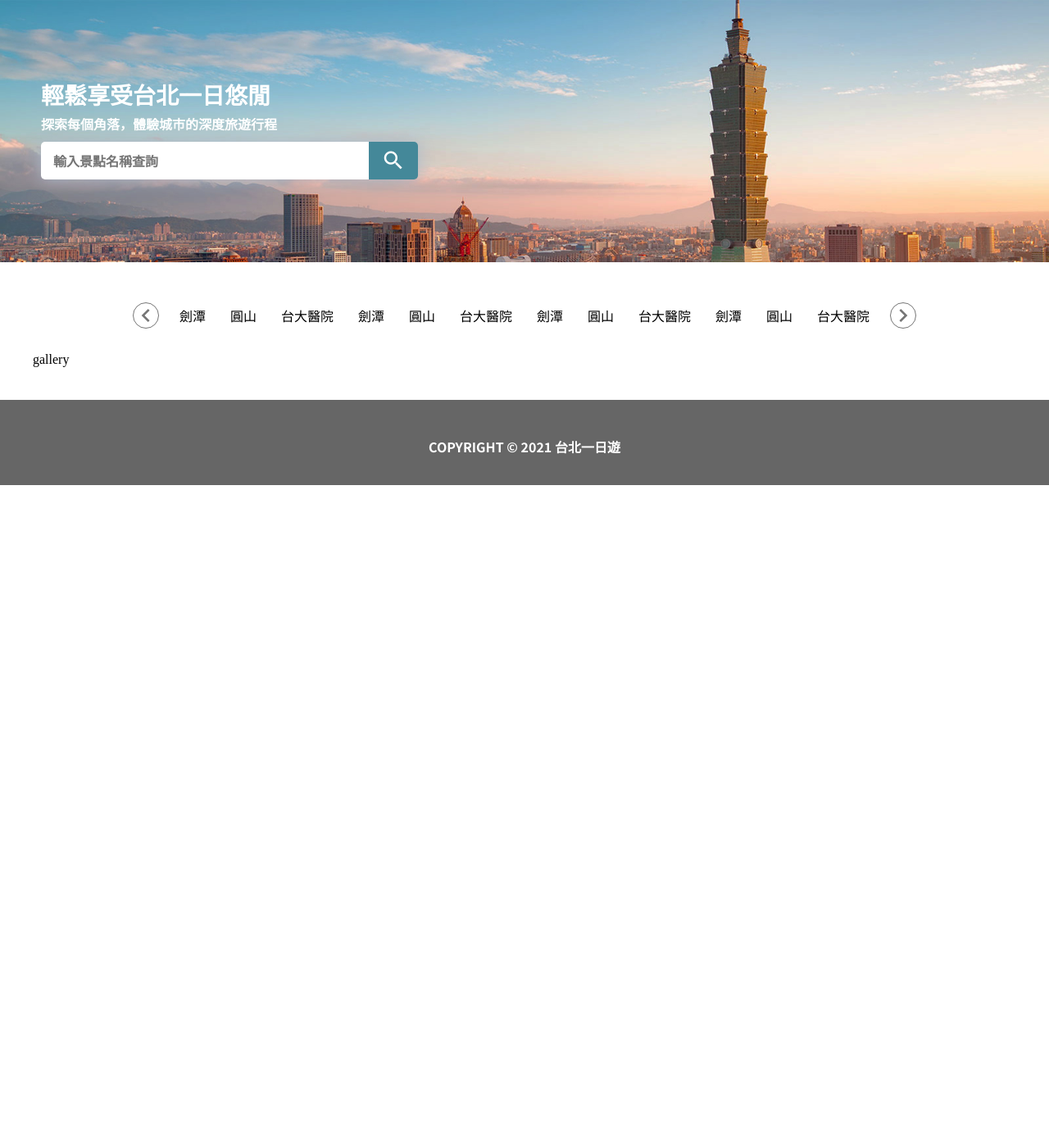
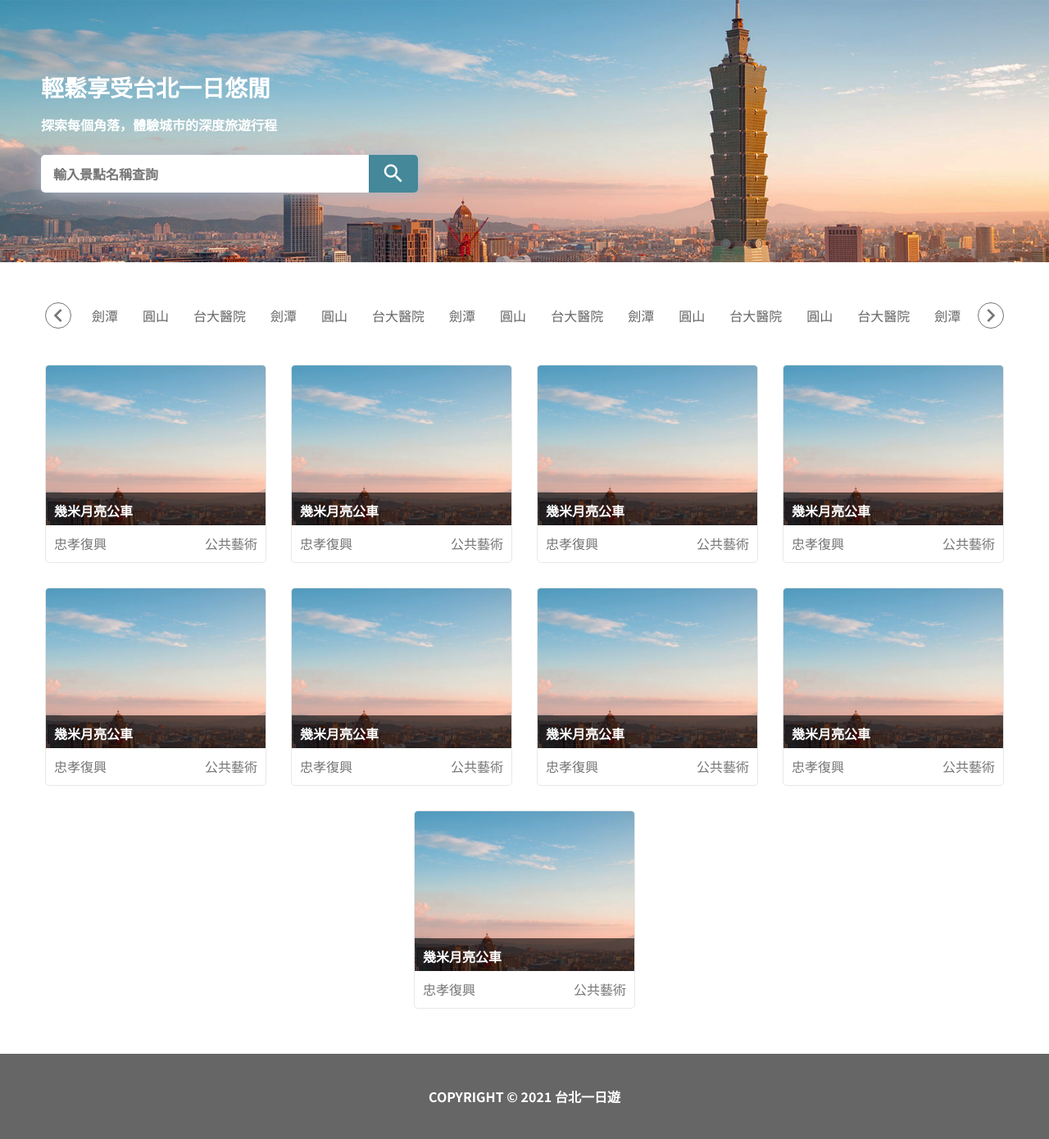
Before and after one commit to yiyun-liao/bootcamp-work-taipei-day-trip, a FastAPI app: page / in a window 1280 px wide. Shown: the part 54-1444 px from the top of the page at 82% size. Before the commit the page ends 646 px from the top, so only its background shows below. Run offline with FastAPI, Linux system fonts and the light colour scheme.

Commit message:
attraction style and desktop check

```diff
--- a/static/index.html
+++ b/static/index.html
@@ -25,8 +25,10 @@
   <main>
     <section id="banner">
       <div>
-        <h1>輕鬆享受台北一日悠閒</h1>
-        <p class="body-bold">探索每個角落，體驗城市的深度旅遊行程</p>
+        <div class="banner-title">
+          <h1>輕鬆享受台北一日悠閒</h1>
+          <p class="body-bold">探索每個角落，體驗城市的深度旅遊行程</p>
+        </div>
         <div id="searchBar">
           <input class="body-bold" type="text" placeholder="輸入景點名稱查詢" name="" id="">
           <button><i class="mdi mdi-magnify"></i></button>
@@ -50,11 +52,100 @@
               <li>劍潭</li>
               <li>圓山</li>
               <li>台大醫院</li>
+              <li>圓山</li>
+              <li>台大醫院</li>
+              <li>劍潭</li>
+              <li>圓山</li>
+              <li>台大醫院</li>
           </ol>
         </div>
         <div id="carousel-left-btn"><button><i class="mdi mdi-chevron-right"></i></button></div>
       </div>
-      gallery
+      <div id="attraction">
+        <ol>
+          <li>
+            <div class="attraction-thumbnail">
+              <div class="attraction-name body-bold">幾米月亮公車</div>
+            </div>
+            <div class="mrt-and-category">
+              <p class="attraction-mrt">忠孝復興</p>
+              <p class="attraction-category">公共藝術</p>
+            </div>
+          </li>
+          <li>
+            <div class="attraction-thumbnail">
+              <div class="attraction-name body-bold">幾米月亮公車</div>
+            </div>
+            <div class="mrt-and-category">
+              <p class="attraction-mrt">忠孝復興</p>
+              <p class="attraction-category">公共藝術</p>
+            </div>
+          </li>
+          <li>
+            <div class="attraction-thumbnail">
+              <div class="attraction-name body-bold">幾米月亮公車</div>
+            </div>
+            <div class="mrt-and-category">
+              <p class="attraction-mrt">忠孝復興</p>
+              <p class="attraction-category">公共藝術</p>
+            </div>
+          </li>
+          <li>
+            <div class="attraction-thumbnail">
+              <div class="attraction-name body-bold">幾米月亮公車</div>
+            </div>
+            <div class="mrt-and-category">
+              <p class="attraction-mrt">忠孝復興</p>
+              <p class="attraction-category">公共藝術</p>
+            </div>
+          </li>
+          <li>
+            <div class="attraction-thumbnail">
+              <div class="attraction-name body-bold">幾米月亮公車</div>
+            </div>
+            <div class="mrt-and-category">
+              <p class="attraction-mrt">忠孝復興</p>
+              <p class="attraction-category">公共藝術</p>
+            </div>
+          </li>
+          <li>
+            <div class="attraction-thumbnail">
+              <div class="attraction-name body-bold">幾米月亮公車</div>
+            </div>
+            <div class="mrt-and-category">
+              <p class="attraction-mrt">忠孝復興</p>
+              <p class="attraction-category">公共藝術</p>
+            </div>
+          </li>
+          <li>
+            <div class="attraction-thumbnail">
+              <div class="attraction-name body-bold">幾米月亮公車</div>
+            </div>
+            <div class="mrt-and-category">
+              <p class="attraction-mrt">忠孝復興</p>
+              <p class="attraction-category">公共藝術</p>
+            </div>
+          </li>
+          <li>
+            <div class="attraction-thumbnail">
+              <div class="attraction-name body-bold">幾米月亮公車</div>
+            </div>
+            <div class="mrt-and-category">
+              <p class="attraction-mrt">忠孝復興</p>
+              <p class="attraction-category">公共藝術</p>
+            </div>
+          </li>
+          <li>
+            <div class="attraction-thumbnail">
+              <div class="attraction-name body-bold">幾米月亮公車</div>
+            </div>
+            <div class="mrt-and-category">
+              <p class="attraction-mrt">忠孝復興</p>
+              <p class="attraction-category">公共藝術</p>
+            </div>
+          </li>
+        </ol>
+      </div>
     </section>
 
   </main>
--- a/static/style/global.css
+++ b/static/style/global.css
@@ -11,6 +11,7 @@
 
     --color-neutral-500:#AABBCC;
 
+    --color-black-600: #00000099;
     --color-black-900: #000000;
 
     --color-white-000:#ffffff00;
@@ -29,7 +30,7 @@
 h1{
     font-size: 1.75rem;
     font-weight: var(--font-weight-700);
-    line-height: 1.75rem;
+    line-height: 120%;
     font-family: var(--font-family);
     padding: 0;
     margin: 0;
--- a/static/style/style.css
+++ b/static/style/style.css
@@ -71,9 +71,19 @@ nav button{
     height: 100%;
 }
 
+.banner-title{
+    height: 78px;
+    display: flex;
+    flex-direction: column;
+    align-items: flex-start;
+    justify-content: space-between;
+    padding-top: 4px;
+}
+
 #banner > div > *:not(:last-child) {
-    margin-bottom: 10px;
+    margin-bottom: 25px;
 }
+
 
 #searchBar{
     width: fit-content;
@@ -123,6 +133,7 @@ nav button{
     margin: auto;
 }
 
+/* carousel */
 #carousel{
     display: flex;
     justify-content: center;
@@ -188,8 +199,74 @@ nav button{
     padding: 5px 15px;
     width: min-content;
     white-space: nowrap;
+    color: var(--color-gray-70);
 }
 
+/* attraction */
+
+#attraction{
+    padding: 15px;
+}
+
+#attraction ol{
+    display: flex;
+    justify-content: center;
+    align-items: center;
+    flex-wrap: wrap;
+    gap: 30px;
+}
+
+#attraction li{
+    width: 270px;
+    height: 242px;
+    border-radius: 5px;
+    overflow: hidden;
+    border: 1px solid var(--color-gray-20);
+}
+
+.attraction-thumbnail{
+    background-image: url(../image/welcome.jpg);
+    background-size: cover;
+    background-repeat: no-repeat;
+    background-position: center;
+    display: flex;
+    align-items: flex-end;
+    overflow: hidden;
+    height: calc(100% - 45px);
+}
+
+.attraction-name{
+    color: var(--color-white-900);
+    background-color: var(--color-black-600);
+    height: 40px;
+    width: 100%;
+    padding: 10px;
+    white-space: nowrap;
+    overflow: hidden;
+    text-overflow: ellipsis;
+}
+
+.mrt-and-category{
+    display: grid;
+    grid-template-columns: repeat(2, 1fr);
+    padding: 10px;
+    height: 45px !important;
+}
+
+.attraction-mrt{
+    color: var(--color-gray-50);
+    white-space: nowrap;
+    overflow: hidden;
+    text-overflow: ellipsis;
+}
+
+.attraction-category{
+    color: var(--color-gray-50);
+    text-align: right;
+    white-space: nowrap;
+    overflow: hidden;
+    text-overflow: ellipsis;
+}
 
 /* footer section */
 footer{
@@ -202,5 +279,4 @@ footer{
 
 footer > div{
     text-align: center;
-    padding: 5px 0;
 }
```
